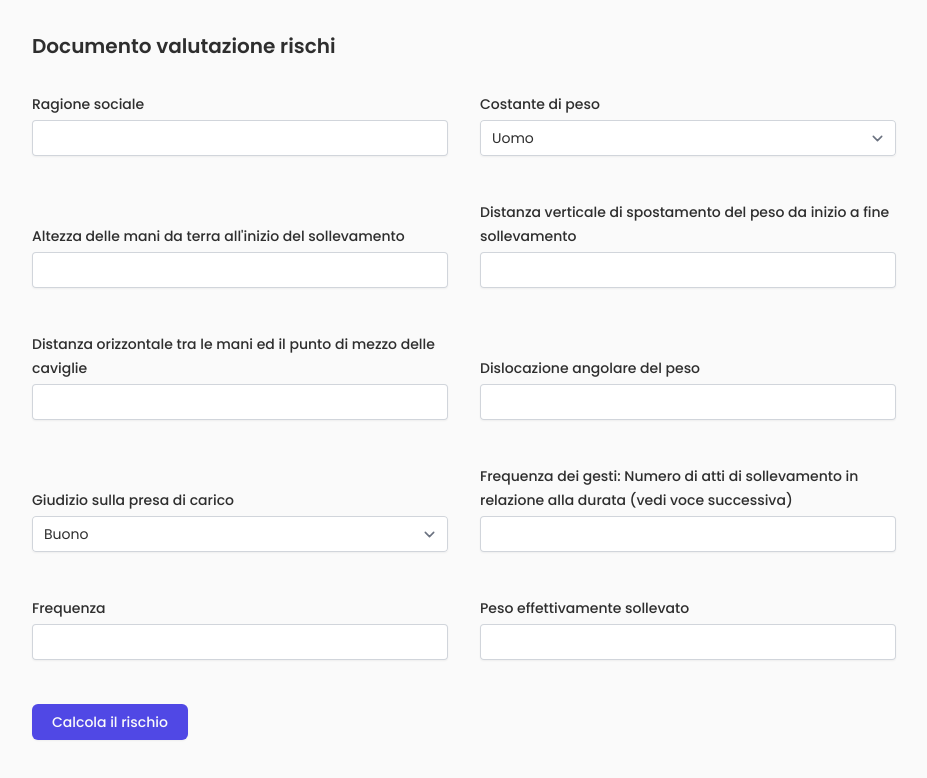
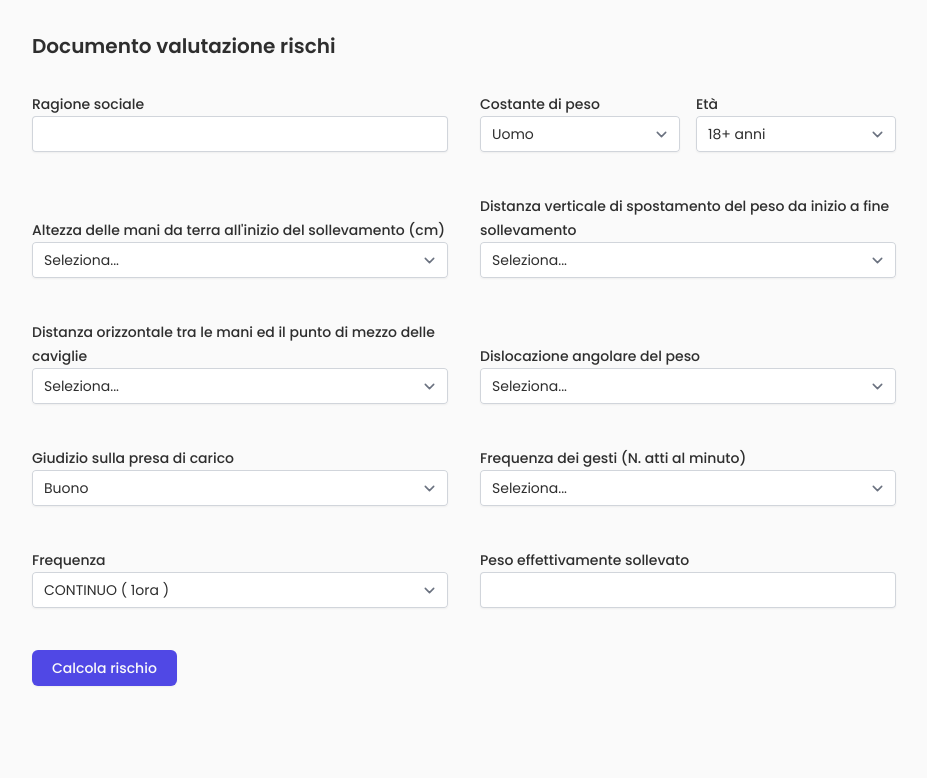
Before and after one commit to gherardi/dvr, a React (Vite) app: page / in a window 1280 px wide. Shown: the top 778 px of the page, without its empty margins (176-1103 px from the left). Built offline with nearby package versions, Linux system fonts and the light colour scheme; the HTML template or start-up script is replaced by a standard one.

Commit message:
print feature

```diff
--- a/src/App.tsx
+++ b/src/App.tsx
@@ -2,24 +2,53 @@ import { useState } from 'react';
 import Form from './components/Form.tsx';
 import { FormValues } from './utils/types';
 
+const costanti = [
+	[30, 20],
+	[20, 15],
+];
+
+const altezze = [0.78, 0.85, 0.93, 1.0, 0.93, 0.85, 0.78, 0.0];
+const dislocazioni = [1.0, 0.97, 0.93, 0.91, 0.88, 0.87, 0.85, 0.0];
+const distanze = [1.0, 0.83, 0.63, 0.5, 0.45, 0.42, 0.0];
+const angoli = [1.0, 0.9, 0.81, 0.71, 0.62, 0.57, 0.0];
+const prese = [1.0, 0.9];
+const frequenze = [
+	[1.0, 0.94, 0.84, 0.75, 0.52, 0.37, 0.0],
+	[0.95, 0.88, 0.72, 0.5, 0.3, 0.21, 0.0],
+	[0.85, 0.75, 0.45, 0.27, 0.15, 0.0, 0.0],
+];
+
 export default function App() {
 	const [done, setDone] = useState<boolean>(false);
+	const [result, setResult] = useState<number | undefined>(undefined);
 
 	const onSubmit = (data: FormValues) => {
+		const limite =
+			costanti[data.eta][data.costante_peso] *
+
+			altezze[+data.altezza_mani_terra] *
+			dislocazioni[+data.distanza_verticale_peso] *
+			distanze[+data.distanza_orizzontale_mani] *
+			angoli[+data.dislocazione_angolare] *
+			prese[+data.giudizio_presa_carico] *
+			frequenze[+data.frequenza][+data.frequenza_gesti];
+
+		const risultato = +data.peso_sollevato / limite;
+
+		setResult(risultato);
 		setDone(true);
-		console.log(data);
 	};
 
 	return (
 		<>
 			<div className='max-w-4xl px-4 mx-auto'>
-				<header className='flex justify-between py-8 print:py-2'>
+				<header className='flex justify-between py-8 print:py-4'>
 					<h4 className='text-xl font-semibold'>
 						Documento valutazione rischi
 					</h4>
 				</header>
 				<main>
-					<Form onSubmit={onSubmit} done={done} />
+					<Form onSubmit={onSubmit} done={done} result={result} />
 				</main>
 			</div>
 		</>
--- a/src/components/Form.tsx
+++ b/src/components/Form.tsx
@@ -10,9 +10,10 @@ import ErrorMessage from './ui/ErrorMessage';
 type FormProps = {
 	onSubmit: (data: FormValues) => void;
 	done: boolean;
+	result: number | undefined;
 };
 
-export default function Form({ onSubmit, done }: FormProps) {
+export default function Form({ onSubmit, done, result }: FormProps) {
 	const {
 		register,
 		handleSubmit,
@@ -21,12 +22,19 @@ export default function Form({ onSubmit, done }: FormProps) {
 		resolver: zodResolver(formSchema),
 	});
 
-	const isDisabled = isSubmitting || done
+	const handlePrint = (e: React.MouseEvent<HTMLElement>) => {
+		if (done) {
+			e.preventDefault();
+			window.print();
+		}
+	};
+
+	const isDisabled = isSubmitting;
 
 	return (
 		<>
 			<form onSubmit={handleSubmit(onSubmit)}>
-				<div className='grid gap-y-6 gap-x-8 md:grid-cols-2 [&>*]:space-y-1 [&>*]:mt-auto'>
+				<div className='grid gap-y-6 gap-x-8 grid-cols-2 [&>*]:mt-auto'>
 					<div>
 						<Label htmlFor='ragione_sociale'>Ragione sociale</Label>
 						<Input
@@ -38,25 +46,48 @@ export default function Form({ onSubmit, done }: FormProps) {
 						<ErrorMessage>{errors.ragione_sociale?.message}</ErrorMessage>
 					</div>
 
+					<div className='grid grid-cols-2 gap-4'>
 						<div>
 							<Label htmlFor='costante_peso'>Costante di peso</Label>
-						<select {...register('costante_peso')} id='costante_peso'>
-							<option value='UOMO'>Uomo</option>
-							<option value='DONNA'>Donna</option>
+							<select
+								{...register('costante_peso')}
+								id='costante_peso'
+								disabled={isDisabled}
+							>
+								<option value='0'>Uomo</option>
+								<option value='1'>Donna</option>
 							</select>
 							<ErrorMessage>{errors.costante_peso?.message}</ErrorMessage>
+						</div>
+						<div>
+							<Label htmlFor='age'>Età</Label>
+							<select {...register('eta')} id='eta' disabled={isDisabled}>
+								<option value='0'>18+ anni</option>
+								<option value='1'>15 - 18 anni</option>
+							</select>
+							<ErrorMessage>{errors.eta?.message}</ErrorMessage>
+						</div>
 					</div>
 
 					<div>
 						<Label htmlFor='altezza_mani_terra'>
-							Altezza delle mani da terra all'inizio del sollevamento
+							Altezza delle mani da terra all'inizio del sollevamento (cm)
 						</Label>
-						<Input
-							rhf={register('altezza_mani_terra')}
+						<select
+							{...register('altezza_mani_terra')}
 							id='altezza_mani_terra'
-							type='number'
 							disabled={isDisabled}
-						/>
+						>
+							<option value=''>Seleziona...</option>
+							<option value='0'>0</option>
+							<option value='1'>25</option>
+							<option value='2'>50</option>
+							<option value='3'>75</option>
+							<option value='4'>100</option>
+							<option value='5'>125</option>
+							<option value='6'>150</option>
+							<option value='7'>+175</option>
+						</select>
 						<ErrorMessage>{errors.altezza_mani_terra?.message}</ErrorMessage>
 					</div>
 
@@ -65,12 +96,21 @@ export default function Form({ onSubmit, done }: FormProps) {
 							Distanza verticale di spostamento del peso da inizio a fine
 							sollevamento
 						</Label>
-						<Input
-							rhf={register('distanza_verticale_peso')}
+						<select
+							{...register('distanza_verticale_peso')}
 							id='distanza_verticale_peso'
-							type='number'
 							disabled={isDisabled}
-						/>
+						>
+							<option value=''>Seleziona...</option>
+							<option value='0'>25</option>
+							<option value='1'>30</option>
+							<option value='2'>40</option>
+							<option value='3'>50</option>
+							<option value='4'>70</option>
+							<option value='5'>100</option>
+							<option value='6'>170</option>
+							<option value='7'>+175</option>
+						</select>
 						<ErrorMessage>
 							{errors.distanza_verticale_peso?.message}
 						</ErrorMessage>
@@ -81,12 +121,20 @@ export default function Form({ onSubmit, done }: FormProps) {
 							Distanza orizzontale tra le mani ed il punto di mezzo delle
 							caviglie
 						</Label>
-						<Input
-							rhf={register('distanza_orizzontale_mani')}
+						<select
+							{...register('distanza_orizzontale_mani')}
 							id='distanza_orizzontale_mani'
-							type='number'
 							disabled={isDisabled}
-						/>
+						>
+							<option value=''>Seleziona...</option>
+							<option value='0'>25</option>
+							<option value='1'>30</option>
+							<option value='2'>40</option>
+							<option value='3'>50</option>
+							<option value='4'>55</option>
+							<option value='5'>60</option>
+							<option value='6'>+63</option>
+						</select>
 						<ErrorMessage>
 							{errors.distanza_orizzontale_mani?.message}
 						</ErrorMessage>
@@ -96,12 +144,20 @@ export default function Form({ onSubmit, done }: FormProps) {
 						<Label htmlFor='dislocazione_angolare'>
 							Dislocazione angolare del peso
 						</Label>
-						<Input
-							rhf={register('dislocazione_angolare')}
+						<select
+							{...register('dislocazione_angolare')}
 							id='dislocazione_angolare'
-							type='number'
 							disabled={isDisabled}
-						/>
+						>
+							<option value=''>Seleziona...</option>
+							<option value='0'>0</option>
+							<option value='1'>30</option>
+							<option value='2'>60</option>
+							<option value='3'>90</option>
+							<option value='4'>120</option>
+							<option value='5'>135</option>
+							<option value='6'>+135</option>
+						</select>
 						<ErrorMessage>{errors.dislocazione_angolare?.message}</ErrorMessage>
 					</div>
 
@@ -112,36 +168,46 @@ export default function Form({ onSubmit, done }: FormProps) {
 						<select
 							{...register('giudizio_presa_carico')}
 							id='giudizio_presa_carico'
+							disabled={isDisabled}
 						>
-							<option value='buono'>Buono</option>
-							<option value='scarso'>Scarso</option>
+							<option value='0'>Buono</option>
+							<option value='1'>Scarso</option>
 						</select>
 						<ErrorMessage>{errors.giudizio_presa_carico?.message}</ErrorMessage>
 					</div>
 
 					<div>
 						<Label htmlFor='frequenza_gesti'>
-							Frequenza dei gesti: Numero di atti di sollevamento in relazione
-							alla durata (vedi voce successiva)
+							Frequenza dei gesti (N. atti al minuto)
 						</Label>
-						<Input
-							rhf={register('frequenza_gesti')}
+						<select
+							{...register('frequenza_gesti')}
 							id='frequenza_gesti'
-							name='frequenza_gesti'
-							type='number'
 							disabled={isDisabled}
-						/>
+						>
+							<option value=''>Seleziona...</option>
+							<option value='0'>0.20</option>
+							<option value='1'>1</option>
+							<option value='2'>4</option>
+							<option value='3'>6</option>
+							<option value='4'>9</option>
+							<option value='5'>12</option>
+							<option value='6'>+15</option>
+						</select>
 						<ErrorMessage>{errors.frequenza_gesti?.message}</ErrorMessage>
 					</div>
 
 					<div>
 						<Label htmlFor='frequenza'>Frequenza</Label>
-						<Input
-							rhf={register('frequenza')}
+						<select
+							{...register('frequenza')}
 							id='frequenza'
-							type='number'
 							disabled={isDisabled}
-						/>
+						>
+							<option value='0'>CONTINUO ( 1ora )</option>
+							<option value='1'>CONTINUO ( 1-2 ore)</option>
+							<option value='2'>CONTINUO ( 2-8 ore)</option>
+						</select>
 						<ErrorMessage>{errors.frequenza?.message}</ErrorMessage>
 					</div>
 
@@ -159,14 +225,27 @@ export default function Form({ onSubmit, done }: FormProps) {
 					</div>
 				</div>
 
-				<div className='mt-6'>
+				<div className='mt-6 flex justify-between'>
+					<div className='space-x-4'>
 						<button
 							type='submit'
-						className='rounded-md bg-accent py-1.5 px-5 text-sm font-medium leading-6 text-background shadow-sm hover:bg-accent focus-visible:outline focus-visible:outline-2 focus-visible:outline-offset-2 focus-visible:outline-accent'
-						disabled={isDisabled}
+							className='print:hidden rounded-md bg-accent py-1.5 px-5 text-sm font-medium leading-6 text-background shadow-sm hover:bg-accent focus-visible:outline focus-visible:outline-2 focus-visible:outline-offset-2 focus-visible:outline-accent'
+							disabled={isSubmitting}
 						>
-						{isDisabled ? 'Caricamento...' : 'Calcola il rischio'}
+							{isSubmitting ? 'Caricamento...' : 'Calcola rischio'}
 						</button>
+						{done ? (
+							<button
+								type='button'
+								className='print:hidden rounded-md bg-accent py-1.5 px-5 text-sm font-medium leading-6 text-background shadow-sm hover:bg-accent focus-visible:outline focus-visible:outline-2 focus-visible:outline-offset-2 focus-visible:outline-accent'
+								disabled={isSubmitting}
+								onClick={handlePrint}
+							>
+								Stampa
+							</button>
+						) : null}
+					</div>
+					{done ? <p className='font-medium'>Risultato: {result}</p> : null}
 				</div>
 			</form>
 		</>
--- a/src/components/ui/Input.tsx
+++ b/src/components/ui/Input.tsx
@@ -10,6 +10,7 @@ export default function Input({ rhf, type, ...props }: InputProps) {
 		<>
 			<input
 				{...rhf}
+				{...(type === 'number' ? { min: '0' } : {})}
 				type={type}
 				className='w-full rounded border-0 py-1.5 shadow-sm ring-1 ring-inset ring-gray-300 placeholder:text-gray-400 focus:ring-2 focus:ring-inset focus:ring-accent sm:text-sm sm:leading-6'
 				{...props}
--- a/src/index.css
+++ b/src/index.css
@@ -35,5 +35,5 @@ body {
 }
 
 select {
-	@apply w-full rounded border-0 py-1.5 shadow-sm ring-1 ring-inset ring-gray-300 placeholder:text-gray-400 focus:ring-2 focus:ring-inset focus:ring-accent sm:text-sm sm:leading-6;
+	@apply disabled:opacity-100 w-full rounded border-0 py-1.5 shadow-sm ring-1 ring-inset ring-gray-300 placeholder:text-gray-400 focus:ring-2 focus:ring-inset focus:ring-accent sm:text-sm sm:leading-6;
 }
--- a/src/utils/types.ts
+++ b/src/utils/types.ts
@@ -1,21 +1,28 @@
 import { z } from 'zod';
 
-const validNumber = z.string().refine((v) => !isNaN(parseFloat(v)), {
-	message: 'Inserire un numero valido',
-});
+const validNumber = z
+	.string()
+	.refine((v) => !isNaN(parseFloat(v)) && parseFloat(v) >= 0, {
+		message: 'Inserire un numero valido',
+	});
 
 export const formSchema = z.object({
 	ragione_sociale: z.string().min(1, { message: 'Campo obbligatorio' }),
-	costante_peso: z.enum(['UOMO', 'DONNA'], { message: 'Campo obbligatorio' }),
-	altezza_mani_terra: validNumber,
+	costante_peso: z.enum(['0', '1'], { message: 'Campo obbligatorio' }),
+	eta: z.enum(['0', '1'], { message: 'Campo obbligatorio' }),
+	altezza_mani_terra: z.enum(['0', '1', '2', '3', '4', '5', '6', '7'], {
+		message: 'Campo obbligatorio',
+	}),
 	distanza_verticale_peso: validNumber,
 	distanza_orizzontale_mani: validNumber,
 	dislocazione_angolare: validNumber,
-	giudizio_presa_carico: z.enum(['buono', 'scarso'], {
+	giudizio_presa_carico: z.enum(['0', '1'], {
 		message: 'Campo obbligatorio',
 	}),
 	frequenza_gesti: validNumber,
-	frequenza: z.enum(['1', '2', '3'], { message: 'Campo obbligatorio' }),
+	frequenza: z.enum(['0', '1', '2'], {
+		message: 'Campo obbligatorio',
+	}),
 	peso_sollevato: validNumber,
 });
 
```
Also changed, not shown: src/hooks/useLocalStorage.tsx (deleted, +0 -77 lines). Lines whose indentation alone changed are shown as unchanged.
